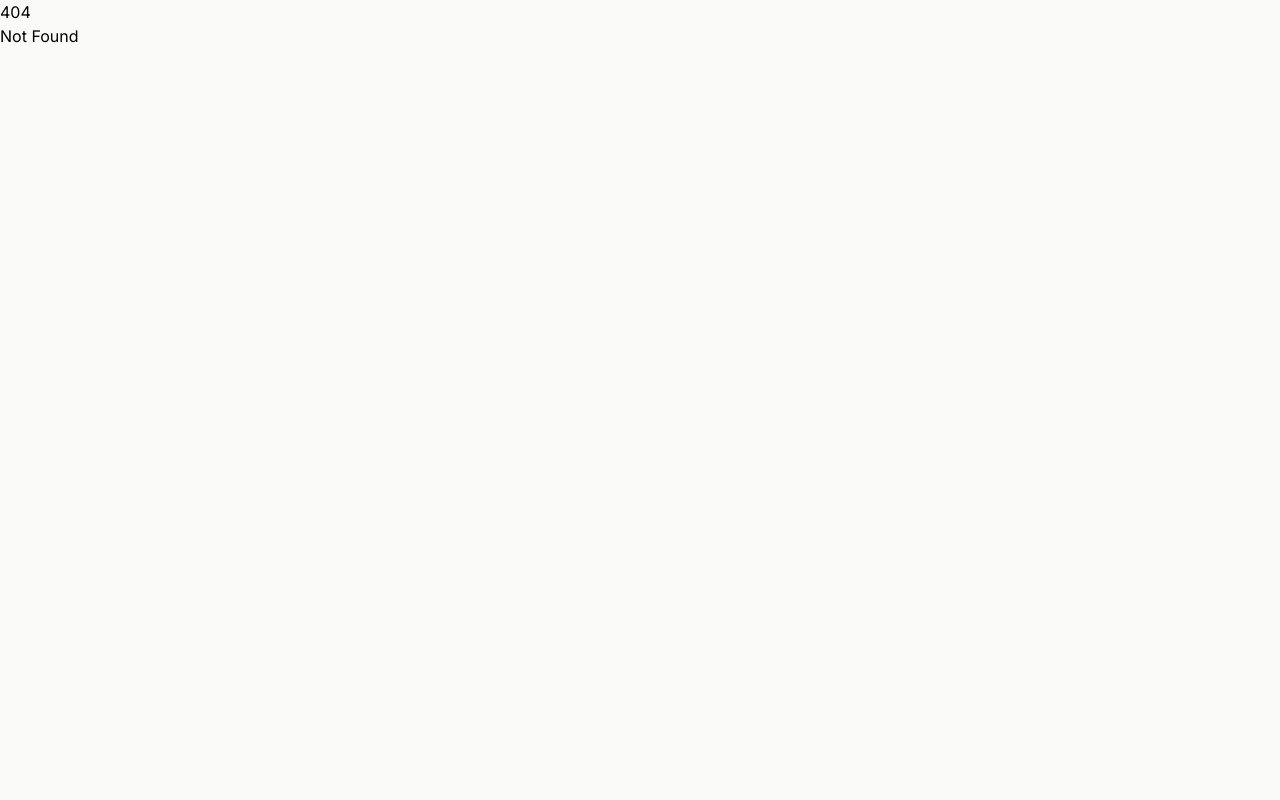
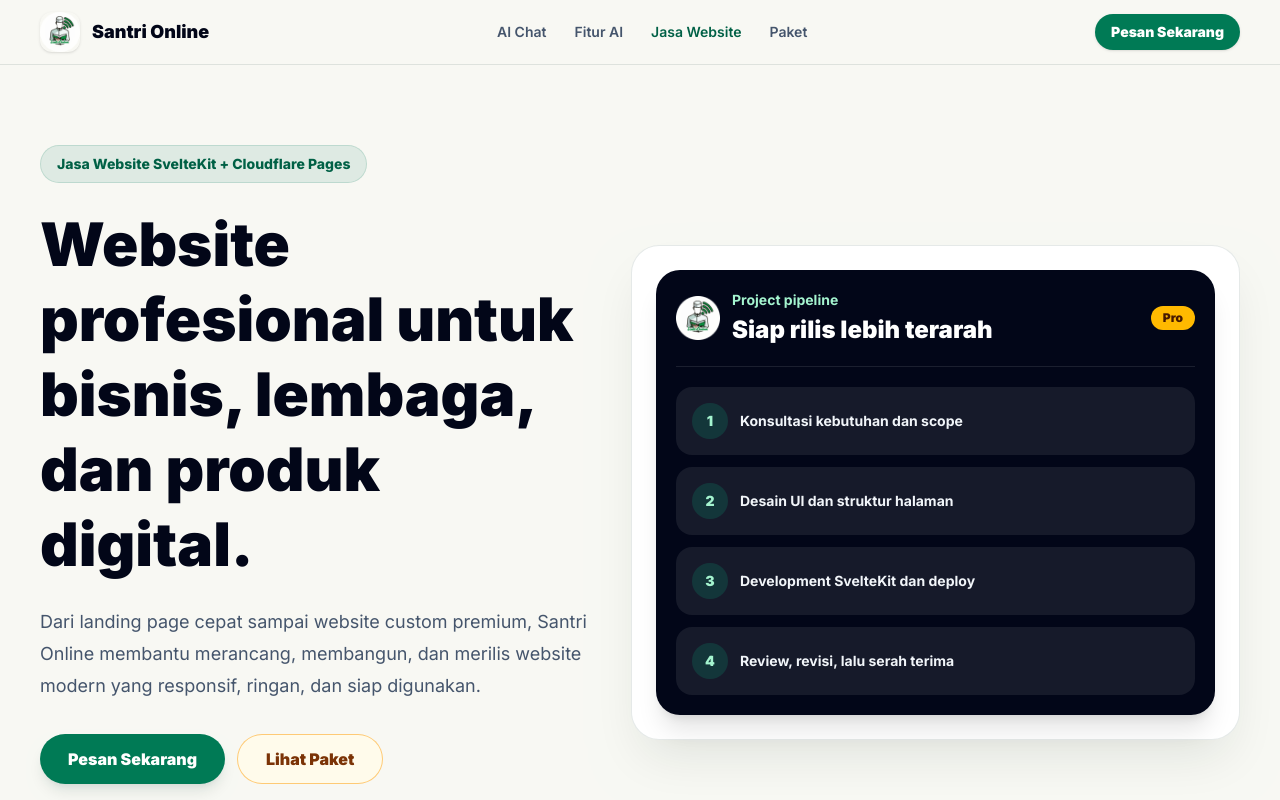
Before and after one commit to Santrionlinecom/web, a SvelteKit app: page /jasa in a window 1280 px wide. Before the commit this address had no page. Shown: the top 800 px of the page. Built offline with nearby package versions, Linux system fonts and the light colour scheme.

Commit message:
Add jasa service landing page

```diff
--- /dev/null
+++ b/src/routes/jasa/+page.svelte
@@ -0,0 +1,227 @@
+<script lang="ts">
+	import logo from '$lib/assets/logo.png';
+
+	type ServicePlan = {
+		name: string;
+		price: string;
+		description: string;
+		features: string[];
+		highlight?: boolean;
+	};
+
+	const servicePlans: ServicePlan[] = [
+		{
+			name: 'Starter',
+			price: 'Rp2.5jt',
+			description: 'Untuk usaha kecil, personal brand, atau lembaga yang butuh website rapi dan cepat tayang.',
+			features: ['Landing page profesional', 'Desain responsif', 'Setup domain dan deploy', 'Form kontak dasar']
+		},
+		{
+			name: 'Business',
+			price: 'Rp7.5jt',
+			description: 'Untuk bisnis yang butuh halaman lengkap, struktur konten matang, dan tampilan lebih kredibel.',
+			features: ['Hingga 6 halaman utama', 'Copywriting ringkas', 'Optimasi SEO dasar', 'Integrasi WhatsApp dan analytics'],
+			highlight: true
+		},
+		{
+			name: 'Premium',
+			price: 'Rp20jt',
+			description: 'Untuk lembaga atau brand yang membutuhkan website custom dengan workflow lebih serius.',
+			features: ['Desain custom premium', 'Dashboard atau fitur khusus', 'Optimasi performa', 'Pendampingan rilis']
+		},
+		{
+			name: 'Perpanjangan',
+			price: 'Rp500rb',
+			description: 'Untuk memperpanjang dan menjaga website tetap aktif, aman, dan siap digunakan.',
+			features: ['Perpanjangan tahunan', 'Pengecekan konfigurasi', 'Backup ringan', 'Support teknis dasar']
+		}
+	];
+
+	const processSteps = [
+		'Konsultasi kebutuhan dan scope',
+		'Desain UI dan struktur halaman',
+		'Development SvelteKit dan deploy',
+		'Review, revisi, lalu serah terima'
+	];
+
+	const menuItems = [
+		{ href: '/#chat', label: 'AI Chat' },
+		{ href: '/#fitur', label: 'Fitur AI' },
+		{ href: '/jasa', label: 'Jasa Website', active: true },
+		{ href: '#paket', label: 'Paket' }
+	];
+</script>
+
+<svelte:head>
+	<title>Jasa Website Profesional - Santri Online</title>
+	<meta
+		name="description"
+		content="Paket jasa pembuatan website profesional Santri Online: Starter, Business, Premium, dan Perpanjangan. Desain modern, responsif, dan siap deploy."
+	/>
+</svelte:head>
+
+<main class="min-h-screen overflow-hidden bg-[#f8f8f3] text-slate-950 dark:bg-slate-950 dark:text-white">
+	<header
+		class="sticky top-0 z-40 border-b border-emerald-950/10 bg-[#f8f8f3]/90 px-4 backdrop-blur-xl dark:border-white/10 dark:bg-slate-950/90 sm:px-6 lg:px-10"
+	>
+		<nav class="mx-auto flex h-16 max-w-7xl items-center justify-between gap-4" aria-label="Navigasi jasa">
+			<a class="flex min-w-0 items-center gap-3" href="/" aria-label="Santri Online beranda">
+				<img src={logo} alt="Logo Santri Online" class="size-10 rounded-xl object-cover shadow-sm" />
+				<span class="truncate text-base font-black sm:text-lg">Santri Online</span>
+			</a>
+
+			<div class="hidden items-center gap-7 text-sm font-semibold text-slate-600 dark:text-slate-300 lg:flex">
+				{#each menuItems as item}
+					<a
+						class={`transition hover:text-emerald-700 dark:hover:text-emerald-300 ${
+							item.active ? 'text-emerald-800 dark:text-emerald-200' : ''
+						}`}
+						href={item.href}
+					>
+						{item.label}
+					</a>
+				{/each}
+			</div>
+
+			<div class="flex items-center gap-2">
+				<a
+					class="inline-flex items-center justify-center rounded-full bg-emerald-700 px-4 py-2 text-sm font-black text-white shadow-sm transition hover:bg-emerald-800 focus:outline-none focus:ring-4 focus:ring-emerald-600/20"
+					href="/order"
+					>Pesan Sekarang</a
+				>
+			</div>
+		</nav>
+	</header>
+
+	<section class="relative px-4 pb-12 pt-12 sm:px-6 sm:pt-16 lg:px-10 lg:pb-20 lg:pt-20">
+		<div class="mx-auto grid max-w-7xl gap-10 lg:grid-cols-[0.95fr_1.05fr] lg:items-center">
+			<div class="fade-in">
+				<p
+					class="inline-flex rounded-full border border-emerald-700/15 bg-emerald-700/10 px-4 py-2 text-sm font-extrabold text-emerald-800 dark:border-emerald-300/20 dark:bg-emerald-300/10 dark:text-emerald-200"
+				>
+					Jasa Website SvelteKit + Cloudflare Pages
+				</p>
+				<h1 class="mt-6 max-w-4xl text-4xl font-black leading-tight tracking-normal sm:text-5xl lg:text-6xl">
+					Website profesional untuk bisnis, lembaga, dan produk digital.
+				</h1>
+				<p class="mt-6 max-w-2xl text-lg leading-8 text-slate-600 dark:text-slate-300">
+					Dari landing page cepat sampai website custom premium, Santri Online membantu merancang,
+					membangun, dan merilis website modern yang responsif, ringan, dan siap digunakan.
+				</p>
+				<div class="mt-8 flex flex-col gap-3 sm:flex-row">
+					<a
+						class="inline-flex items-center justify-center rounded-full bg-emerald-700 px-7 py-3 text-base font-black text-white shadow-lg shadow-emerald-950/10 transition hover:bg-emerald-800 focus:outline-none focus:ring-4 focus:ring-emerald-600/20"
+						href="/order"
+						>Pesan Sekarang</a
+					>
+					<a
+						class="inline-flex items-center justify-center rounded-full border border-amber-500/50 bg-amber-50 px-7 py-3 text-base font-black text-amber-900 transition hover:border-amber-600 hover:bg-amber-100 dark:border-amber-300/30 dark:bg-amber-300/10 dark:text-amber-100"
+						href="#paket"
+						>Lihat Paket</a
+					>
+				</div>
+				<div class="mt-6 flex flex-wrap items-center gap-3 text-sm font-semibold text-slate-600 dark:text-slate-300">
+					<span class="rounded-full bg-white px-3 py-1.5 text-emerald-800 shadow-sm dark:bg-white/8 dark:text-emerald-200">
+						Fitur AI tetap tersedia
+					</span>
+					<a class="text-emerald-700 underline-offset-4 hover:underline dark:text-emerald-300" href="/#chat">
+						Buka Santri Online AI
+					</a>
+				</div>
+			</div>
+
+			<div class="fade-in rounded-[28px] border border-emerald-950/10 bg-white p-4 shadow-2xl shadow-emerald-950/10 dark:border-white/10 dark:bg-white/[0.04] sm:p-6">
+				<div class="rounded-3xl bg-slate-950 p-5 text-white shadow-xl dark:bg-emerald-950">
+					<div class="flex items-center justify-between border-b border-white/10 pb-5">
+						<div class="flex min-w-0 items-center gap-3">
+							<img src={logo} alt="" class="size-11 rounded-xl object-cover" />
+							<div class="min-w-0">
+								<p class="text-sm font-bold text-emerald-200">Project pipeline</p>
+								<h2 class="mt-1 truncate text-2xl font-black">Siap rilis lebih terarah</h2>
+							</div>
+						</div>
+						<span class="rounded-full bg-amber-400 px-3 py-1 text-xs font-black text-amber-950">Pro</span>
+					</div>
+					<div class="mt-5 grid gap-3">
+						{#each processSteps as step, index}
+							<div class="flex items-center gap-3 rounded-2xl bg-white/8 p-4">
+								<span class="grid size-9 shrink-0 place-items-center rounded-full bg-emerald-400/15 text-sm font-black text-emerald-200">
+									{index + 1}
+								</span>
+								<p class="text-sm font-bold leading-6 text-slate-100">{step}</p>
+							</div>
+						{/each}
+					</div>
+				</div>
+			</div>
+		</div>
+	</section>
+
+	<section id="paket" class="bg-white px-4 py-14 dark:bg-slate-900 sm:px-6 lg:px-10 lg:py-20">
+		<div class="mx-auto max-w-7xl">
+			<div class="fade-in mx-auto max-w-3xl text-center">
+				<p class="text-sm font-bold uppercase tracking-[0.14em] text-amber-700 dark:text-amber-300">Paket Jasa</p>
+				<h2 class="mt-3 text-3xl font-black tracking-normal sm:text-4xl">
+					Pilih paket sesuai tahap pertumbuhan.
+				</h2>
+				<p class="mt-4 text-base leading-7 text-slate-600 dark:text-slate-300">
+					Semua paket dibuat dengan pendekatan modern, mobile-first, dan siap dioptimalkan untuk kebutuhan bisnis.
+				</p>
+			</div>
+
+			<div class="mt-10 grid gap-4 md:grid-cols-2 xl:grid-cols-4">
+				{#each servicePlans as plan}
+					<article
+						class={`fade-in flex min-h-[460px] flex-col rounded-2xl border p-6 shadow-sm transition hover:-translate-y-1 hover:shadow-xl ${
+							plan.highlight
+								? 'border-emerald-700 bg-slate-950 text-white shadow-emerald-950/15 dark:bg-emerald-950'
+								: 'border-slate-200 bg-[#f8f8f3] hover:border-emerald-300 dark:border-white/10 dark:bg-white/[0.04]'
+						}`}
+					>
+						{#if plan.highlight}
+							<p class="mb-4 inline-flex w-fit rounded-full bg-amber-400 px-3 py-1 text-xs font-extrabold text-amber-950">
+								Paling direkomendasikan
+							</p>
+						{/if}
+						<h3 class="text-xl font-black">{plan.name}</h3>
+						<p class="mt-4 text-4xl font-black tracking-normal">{plan.price}</p>
+						<p class={`mt-4 min-h-24 leading-7 ${plan.highlight ? 'text-emerald-50/80' : 'text-slate-600 dark:text-slate-300'}`}>
+							{plan.description}
+						</p>
+						<ul class="mt-6 space-y-3 text-sm leading-6">
+							{#each plan.features as feature}
+								<li class="flex gap-3">
+									<span class={plan.highlight ? 'text-amber-300' : 'text-emerald-700 dark:text-emerald-300'} aria-hidden="true">&check;</span>
+									<span>{feature}</span>
+								</li>
+							{/each}
+						</ul>
+						<a
+							class={`mt-auto inline-flex items-center justify-center rounded-full px-5 py-3 text-sm font-black transition focus:outline-none focus:ring-4 ${
+								plan.highlight
+									? 'bg-amber-400 text-amber-950 hover:bg-amber-300 focus:ring-amber-300/30'
+									: 'bg-emerald-700 text-white hover:bg-emerald-800 focus:ring-emerald-600/20'
+							}`}
+							href="/order"
+							>Pesan Sekarang</a
+						>
+					</article>
+				{/each}
+			</div>
+		</div>
+	</section>
+
+	<section class="px-4 py-14 sm:px-6 lg:px-10 lg:py-20">
+		<div class="fade-in mx-auto max-w-7xl rounded-3xl bg-emerald-800 px-6 py-10 text-center text-white shadow-2xl shadow-emerald-950/15 sm:px-10 sm:py-14">
+			<p class="text-sm font-bold uppercase tracking-[0.14em] text-amber-200">Mulai dari brief sederhana</p>
+			<h2 class="mx-auto mt-3 max-w-4xl text-3xl font-black tracking-normal sm:text-5xl">
+				Ceritakan kebutuhan website Anda, kami bantu susun paket yang pas.
+			</h2>
+			<a
+				class="mt-8 inline-flex items-center justify-center rounded-full bg-amber-400 px-7 py-3 text-base font-black text-amber-950 transition hover:bg-amber-300 focus:outline-none focus:ring-4 focus:ring-amber-300/40"
+				href="/order"
+				>Pesan Sekarang</a
+			>
+		</div>
+	</section>
+</main>
```
